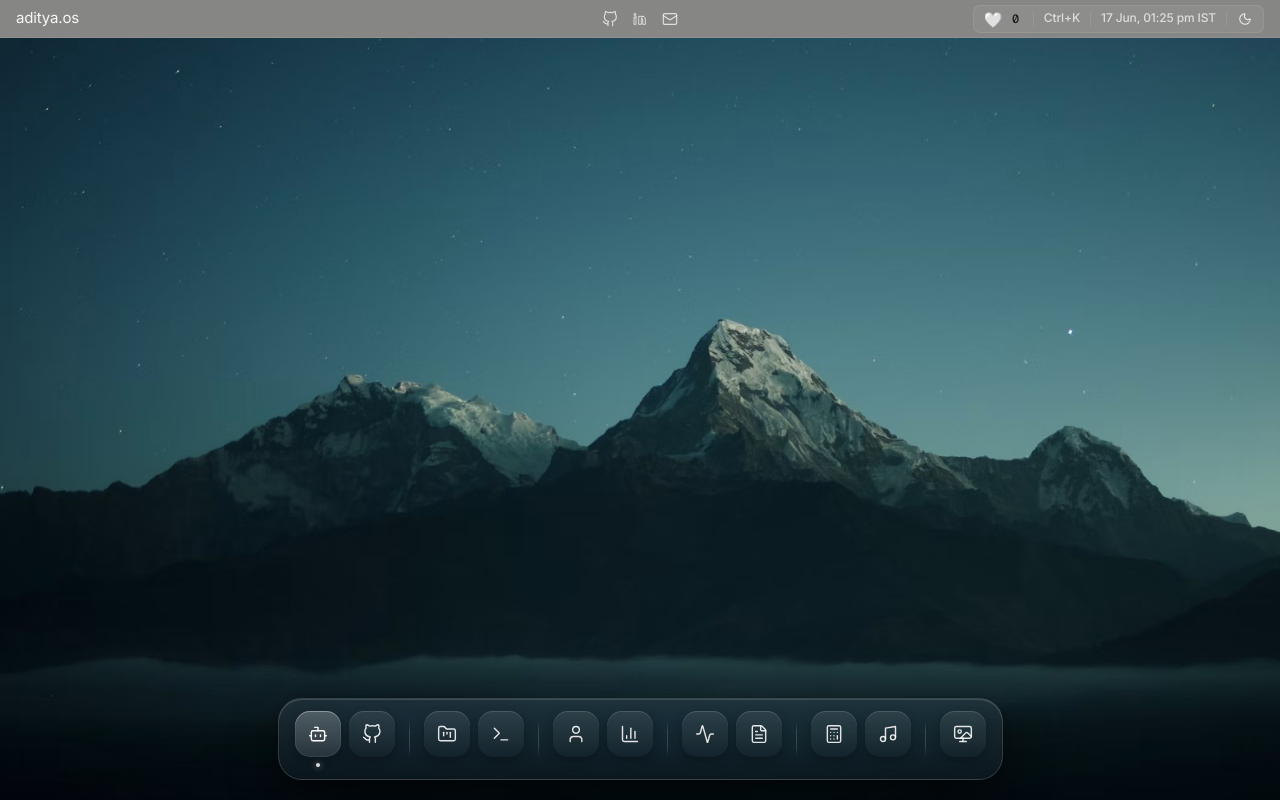
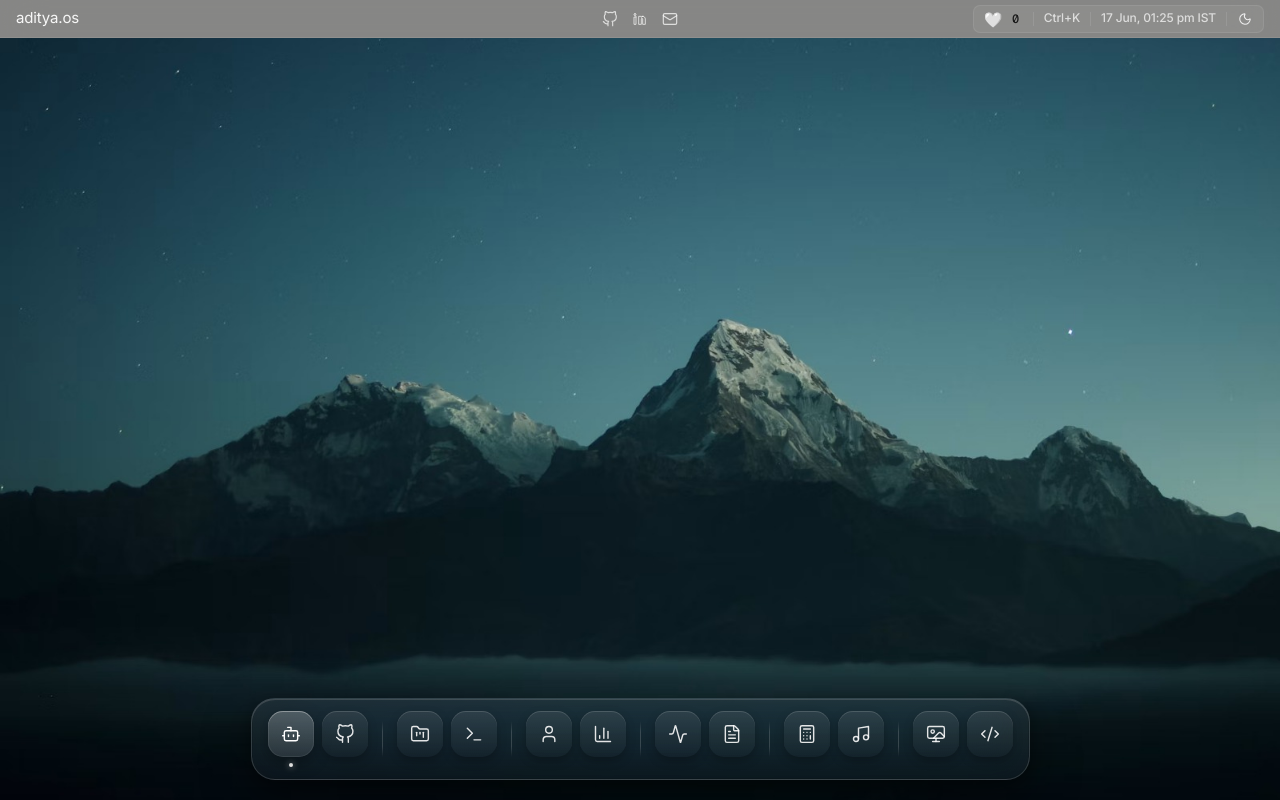
Before and after one commit to adityai615/aditya-ai, a Next.js app: page / in a window 1280 px wide. Built offline with nearby package versions, Linux system fonts and the light colour scheme.

Commit message:
Add external links to Dock component for enhanced navigation
- Introduced DOCK_EXTERNAL_LINKS to provide quick access to external resources.
- Updated Dock component to display external links in the last group, improving user experience and accessibility.

```diff
--- a/src/components/os/Dock.tsx
+++ b/src/components/os/Dock.tsx
@@ -3,6 +3,7 @@
 import type { WindowType } from "./types";
 import { APP_DEFINITIONS, type AppId } from "@/lib/apps";
 import { APP_ICONS } from "@/lib/app-icons";
+import { DOCK_EXTERNAL_LINKS } from "@/lib/dock-links";
 
 type DockProps = {
   activeWindow: WindowType;
@@ -64,6 +65,7 @@ export function Dock({ activeWindow, onSelect, isHidden = false }: DockProps) {
         {groups.map((groupIds, groupIndex) => {
           const apps = groupIds.map((id) => appById.get(id)).filter(Boolean);
           if (!apps.length) return null;
+          const isLastGroup = groupIndex === groups.length - 1;
 
           return (
             <div key={groupIndex} className="flex items-end gap-2">
@@ -144,6 +146,61 @@ export function Dock({ activeWindow, onSelect, isHidden = false }: DockProps) {
                   </div>
                 );
               })}
+
+              {isLastGroup
+                ? DOCK_EXTERNAL_LINKS.map((link) => {
+                    const Icon = link.icon;
+
+                    return (
+                      <div key={link.id} className="group/icon relative flex flex-col items-center">
+                        <span
+                          className="pointer-events-none absolute bottom-[calc(100%+16px)] left-1/2 z-10 -translate-x-1/2 translate-y-1 whitespace-nowrap rounded-[7px] px-2.5 py-[5px] text-[11.5px] font-medium text-white opacity-0 shadow-[0_8px_20px_rgba(0,0,0,0.45)] transition-[opacity,transform] duration-150 ease-out delay-100 group-hover/icon:translate-y-0 group-hover/icon:opacity-100"
+                          style={{
+                            background: "rgba(28,30,36,0.96)",
+                            border: "1px solid rgba(255,255,255,0.12)",
+                            backdropFilter: "blur(12px)",
+                          }}
+                        >
+                          {link.title}
+                          <span
+                            className="absolute left-1/2 top-full h-2 w-2 -translate-x-1/2 -translate-y-1/2 rotate-45"
+                            style={{
+                              background: "rgba(28,30,36,0.96)",
+                              borderRight: "1px solid rgba(255,255,255,0.12)",
+                              borderBottom: "1px solid rgba(255,255,255,0.12)",
+                            }}
+                            aria-hidden="true"
+                          />
+                        </span>
+
+                        <button
+                          type="button"
+                          onClick={() =>
+                            window.open(link.href, "_blank", "noopener,noreferrer")
+                          }
+                          aria-label={link.title}
+                          className="relative flex items-center justify-center rounded-[15px] transition-transform duration-200 ease-out will-change-transform hover:-translate-y-1.5 hover:scale-[1.08] active:scale-[1.02]"
+                          style={{
+                            width: ICON_SIZE,
+                            height: ICON_SIZE,
+                            background:
+                              "linear-gradient(180deg, rgba(255,255,255,0.09) 0%, rgba(255,255,255,0.02) 100%)",
+                            boxShadow:
+                              "0 4px 10px rgba(0,0,0,0.25), inset 0 1px 0 rgba(255,255,255,0.14)",
+                          }}
+                        >
+                          <Icon
+                            size={20}
+                            strokeWidth={1.7}
+                            className="text-[rgba(255,255,255,0.88)]"
+                          />
+                        </button>
+
+                        <span className="mt-1.5 h-[4px] w-[4px] rounded-full" aria-hidden="true" />
+                      </div>
+                    );
+                  })
+                : null}
             </div>
           );
         })}
--- /dev/null
+++ b/src/lib/dock-links.ts
@@ -0,0 +1,18 @@
+import { Code2 } from "lucide-react";
+import type { AppIconComponent } from "./app-icons";
+
+export type DockExternalLink = {
+  id: string;
+  title: string;
+  href: string;
+  icon: AppIconComponent;
+};
+
+export const DOCK_EXTERNAL_LINKS: DockExternalLink[] = [
+  {
+    id: "dsa",
+    title: "DSA",
+    href: "https://takeuforward.org/strivers-a2z-dsa-course/strivers-a2z-dsa-course-sheet-2/",
+    icon: Code2,
+  },
+];
```
